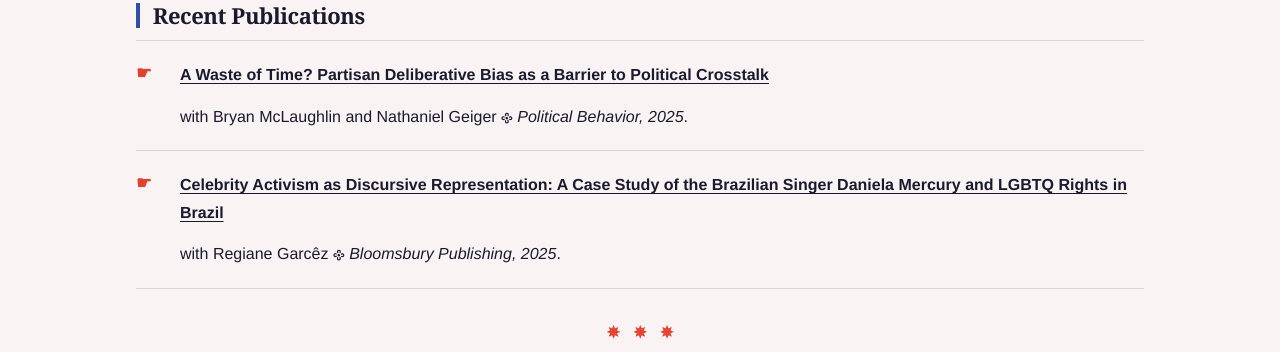
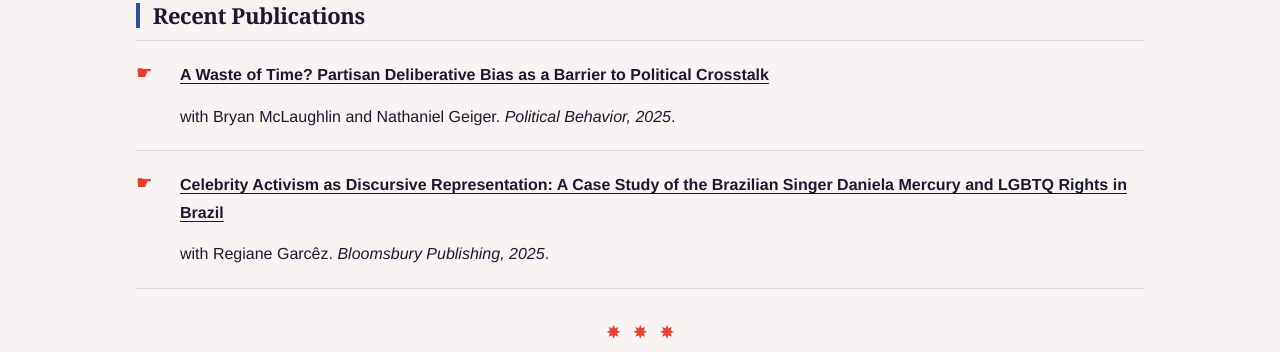
Before and after one commit to pedrohprocha/pedrohprocha.github.io, a Jekyll site: the page built from index.md, in a window 1280 px wide. Shown: the part 463-815 px from the top of the page. Built offline with Jekyll 4.4.1, drawn with Linux system fonts in a browser that asks for light colours; some web fonts are replaced.

```diff
--- a/index.md
+++ b/index.md
@@ -19,7 +19,7 @@
   <span class="pub-num">☛</span>
   <div class="pub-content">
     <p class="pub-title">{% if pub.doi %}<a href="{{ pub.doi }}">{{ pub.title }}</a>{% else %}{{ pub.title }}{% endif %}</p>
-    <p class="pub-meta">{{ pub.authors }} 𐫱 <em>{{ pub.venue }}</em>.</p>
+    <p class="pub-meta">{{ pub.authors }}. <em>{{ pub.venue }}</em>.</p>
   </div>
 </div>
 {% endfor %}
```
Also changed, not shown: other parts of index.md (+1 -1 lines).
